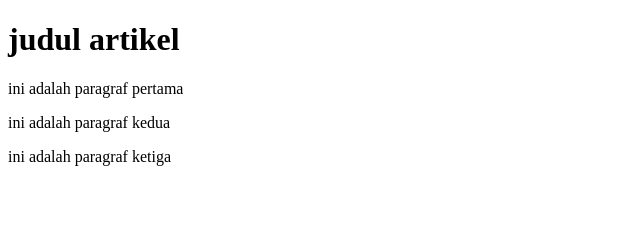
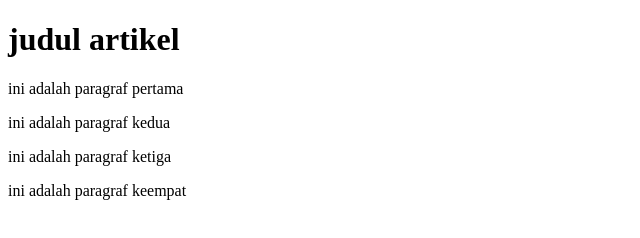
Before and after one commit to alvinsuryahardi/praktek-06_github, a plain HTML site: page index.html in a window 1280 px wide. Shown: the whole page, without its empty margins (0-640 px from the left). Drawn offline with Linux system fonts and the light colour scheme.

Commit message:
menambahkan paragraf keempat

```diff
--- a/index.html
+++ b/index.html
@@ -10,6 +10,7 @@
     <p>ini adalah paragraf pertama</p>
     <p>ini adalah paragraf kedua</p>
     <p>ini adalah paragraf ketiga</p>
+    <p>ini adalah paragraf keempat</p>
 
 </body>
 </html>
```
